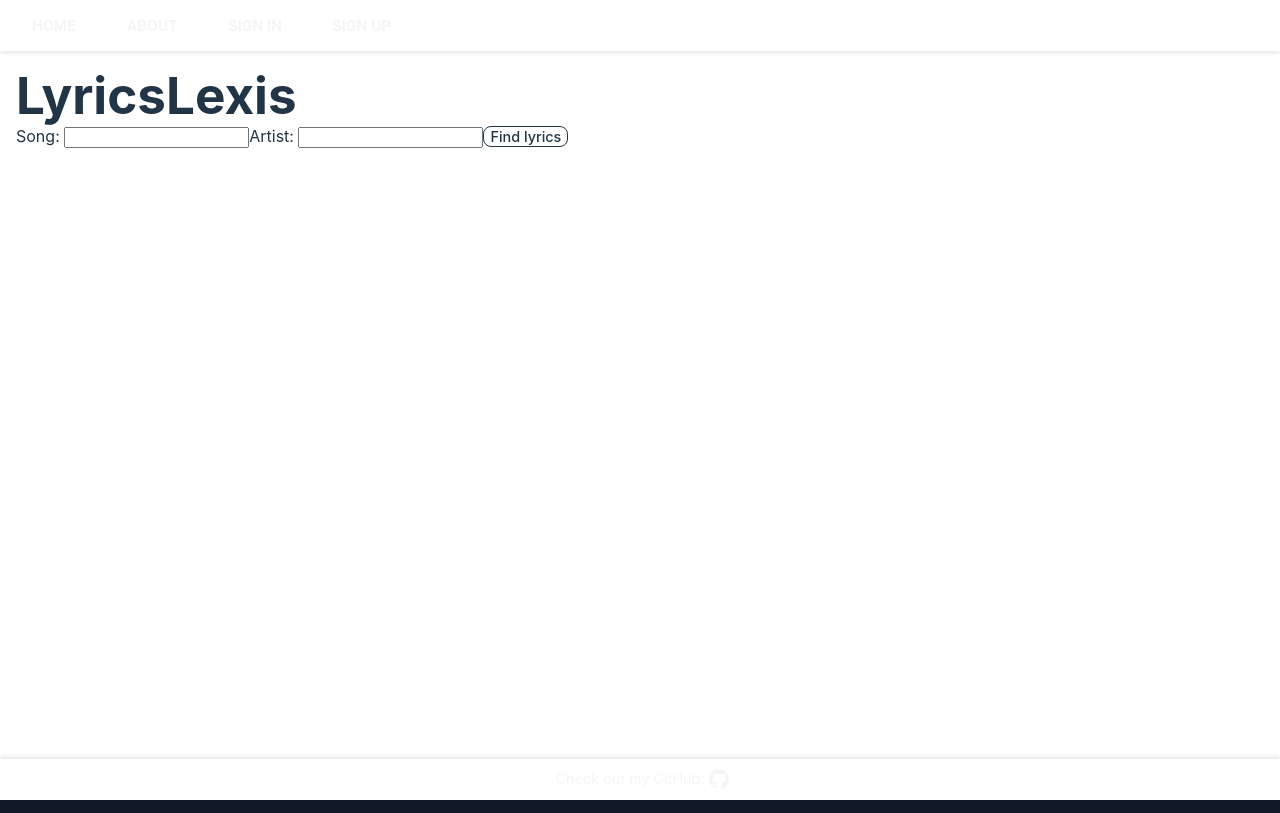
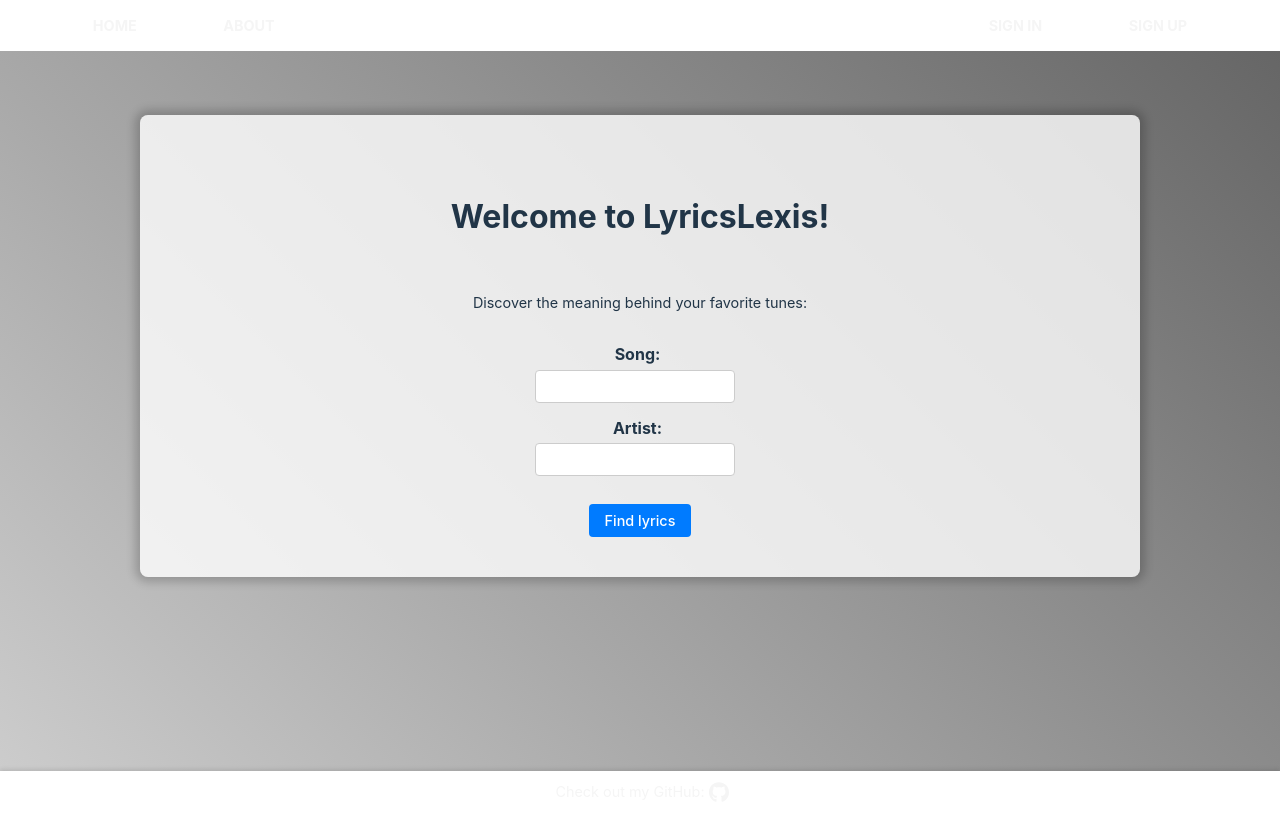
Before and after one commit to Mahyar-98/lyricsLexis-react, a React (Vite) app: page / in a window 1280 px wide. Built offline with nearby package versions, Linux system fonts and the light colour scheme; a web font is replaced by a local one.

Commit message:
add home styles and do minor adjustments on other components

```diff
--- a/src/components/Home.tsx
+++ b/src/components/Home.tsx
@@ -1,7 +1,9 @@
+import "../styles/home.css";
 import React from "react";
 import { useEffect, useState } from "react";
 import Dictionary from "./Dictionary";
 import Lyrics from "./Lyrics";
+import { useOutletContext } from "react-router-dom";
 
 interface Song {
   title: string;
@@ -26,6 +28,7 @@ const Home = () => {
   const [query, setQuery] = useState("");
   const [song, setSong] = useState<Song | null>(null);
   const [word, setWord] = useState<string | null>(null);
+  const { dicOpen, setDicOpen } = useOutletContext();
 
   useEffect(() => {
     if (query) {
@@ -48,25 +51,48 @@ const Home = () => {
     setQuery((searchData.song + " " + searchData.artist).trim());
   };
 
+  const handleBackToSearch = () => {
+    setSong(null);
+    setWord(null);
+  };
+
   return (
-    <>
-      <h1>LyricsLexis</h1>
-      <form action="#" method="GET" onSubmit={handleSearch}>
-        <label htmlFor="song">Song: </label>
-        <input type="text" name="song" onChange={handleInputChange} />
-        <label htmlFor="artist">Artist: </label>
-        <input type="text" name="artist" onChange={handleInputChange} />
-        <button>Find lyrics</button>
-      </form>
-      <div>
+    <div className="home">
+      {song && (
+        <div className="back-to-search">
+          <button onClick={handleBackToSearch}>Back to search</button>
+        </div>
+      )}
+      <div className="home_container">
         {song && song.lyrics ? (
-          <Lyrics song={song} setWord={setWord} />
+          <>
+            <Lyrics song={song} setWord={setWord} />
+          </>
         ) : song && song.error ? (
-          <p>Sorry! We couldn't find the song</p>
-        ) : null}
+          <>
+            <p>Sorry! We couldn't find the song</p>
+          </>
+        ) : (
+          <div>
+            <h1 className="page-title">Welcome to LyricsLexis!</h1>
+            <p className="home_description">
+              Discover the meaning behind your favorite tunes:
+            </p>
+            <form action="#" method="GET" onSubmit={handleSearch}>
+              <label htmlFor="song">Song: </label>
+              <input type="text" name="song" onChange={handleInputChange} />
+              <label htmlFor="artist">Artist: </label>
+              <input type="text" name="artist" onChange={handleInputChange} />
+              <button className="form-button">Find lyrics</button>
+            </form>
+          </div>
+        )}
       </div>
-      {word ? <Dictionary word={word} /> : null}
-    </>
+      {word && dicOpen ? <Dictionary word={word} /> : null}
+      {dicOpen && (
+        <div className="overlay" onClick={() => setDicOpen(false)}></div>
+      )}
+    </div>
   );
 };
 
--- a/src/components/Layout.tsx
+++ b/src/components/Layout.tsx
@@ -14,6 +14,7 @@ interface Word {
 const Layout = () => {
   const [loading, setLoading] = useState(false);
   const [navOpen, setNavOpen] = useState(false);
+  const [dicOpen, setDicOpen] = useState(false);
   const [session, setSession] = useState<Session | null>(null);
   const [allSavedWords, setAllSavedWords] = useState([]);
   const [updateTrigger, setUpdateTrigger] = useState(false);
@@ -114,17 +115,18 @@ const Layout = () => {
               <li>
                 <Link to="/about">about</Link>
               </li>
+            </ul>
             {!session ? (
-                <>
+              <ul>
                 <li>
                   <Link to="/signin">sign in</Link>
                 </li>
                 <li>
                   <Link to="/signup">sign up</Link>
                 </li>
-                </>
+              </ul>
             ) : (
-                <>
+              <ul>
                 <li>
                   <Link to="/library">library</Link>
                 </li>
@@ -133,9 +135,8 @@ const Layout = () => {
                     sign out
                   </a>
                 </li>
-                </>
+              </ul>
             )}
-            </ul>
           </nav>
         </div>
       </header>
@@ -237,6 +238,8 @@ const Layout = () => {
               setSession,
               allSavedWords,
               setAllSavedWords,
+              dicOpen,
+              setDicOpen,
               setUpdateTrigger,
             }}
           />
--- a/src/components/Lyrics.tsx
+++ b/src/components/Lyrics.tsx
@@ -1,3 +1,4 @@
+import "../styles/lyrics.css";
 import React, { useState, useEffect } from "react";
 import { Link, useOutletContext } from "react-router-dom";
 
@@ -30,7 +31,7 @@ interface LyricsProps {
 const Lyrics: React.FC<LyricsProps> = ({ song, setWord }) => {
   const [isSongSaved, setIsSongSaved] = useState(false);
   const [songSavedWords, setSongSavedWords] = useState<Word[]>([]);
-  const { session, allSavedWords } = useOutletContext();
+  const { session, allSavedWords, setDicOpen } = useOutletContext();
 
   useEffect(() => {
     if (session && song && song.lyrics) {
@@ -73,7 +74,7 @@ const Lyrics: React.FC<LyricsProps> = ({ song, setWord }) => {
         words.forEach((word) => {
           // Find the word object in allSavedWords array by matching the word
           const foundWord = allSavedWords.find(
-            (savedWord: Word) => savedWord.word === word,
+            (savedWord: Word) => savedWord.word === word.toLowerCase(),
           );
 
           // If the word object is found and not already included in savedWordsInLyrics, add it
@@ -87,6 +88,10 @@ const Lyrics: React.FC<LyricsProps> = ({ song, setWord }) => {
       setSongSavedWords(savedWordsInLyrics);
     }
   }, [song, session, allSavedWords]);
+
+  useEffect(() => {
+    console.log(songSavedWords);
+  }, [songSavedWords]);
 
   const handleSaveSong = async (song: Song) => {
     try {
@@ -138,19 +143,20 @@ const Lyrics: React.FC<LyricsProps> = ({ song, setWord }) => {
       );
 
       if (response.ok) {
-        console.log("Song unsaved successfully!");
+        console.log("Song removed successfully!");
         setIsSongSaved(false);
       } else {
-        console.log("Failed to unsave song:", response.statusText);
+        console.log("Failed to remove song:", response.statusText);
         // Show some error message to the user
       }
     } catch (error) {
-      console.error("Error unsaving song:", error);
+      console.error("Error removing song:", error);
       // Handle the error (e.g., show an error message to the user)
     }
   };
 
   const handleWordClick = (word: string) => {
+    setDicOpen(true);
     fetch("https://api.dictionaryapi.dev/api/v2/entries/en/" + word)
       .then((res) => res.json())
       .then((data) => console.log(data));
@@ -159,22 +165,54 @@ const Lyrics: React.FC<LyricsProps> = ({ song, setWord }) => {
 
   return (
     <>
-      <div>
-        here are the words you have saved from this song:
-        {songSavedWords.map((w) => (
-          <p key={w.word}>{w.word}</p>
-        ))}
-      </div>
-      {session && isSongSaved ? (
-        <button onClick={() => handleUnsaveSong(song)}>unsave song</button>
-      ) : (
-        <button onClick={() => handleSaveSong(song)}>save song</button>
-      )}
-      {song.title + " by " + song.author}
+      <div className="song-info">
         <img
           src={song.thumbnail.genius}
           alt={song.title + " track cover by " + song.author}
         />
+        <div className="song-info-right">
+          <div className="song-info-right-top">
+            <div>
+              <b>Artist: </b>
+              {song.author}
+            </div>
+            <div>
+              <b>Title: </b>
+              {song.title}
+            </div>
+            {session && songSavedWords.length > 0 && (
+              <div>
+                <b>Saved Words: </b>
+                {songSavedWords.map((savedWord, index) => {
+                  const isLearned = savedWord ? savedWord.learned : false;
+                  return (
+                    <React.Fragment key={index}>
+                      <span
+                        className={"saved" + (isLearned ? " learned" : "")}
+                        onClick={() => handleWordClick(savedWord.word)}
+                      >
+                        {savedWord.word}
+                      </span>
+                      {index !== songSavedWords.length - 1 && ", "}
+                    </React.Fragment>
+                  );
+                })}
+              </div>
+            )}
+          </div>
+          <div className="save-unsave">
+            {session && isSongSaved ? (
+              <button onClick={() => handleUnsaveSong(song)}>
+                Remove Song
+              </button>
+            ) : (
+              <button onClick={() => handleSaveSong(song)}>Save Song</button>
+            )}
+          </div>
+        </div>
+      </div>
+      <div className="lyrics">
+        <b>Lyrics: </b>
         {song.lyrics
           .split(/\n\n/) // Split based on consecutive line breaks
           .map((piece: string, index: number) => (
@@ -187,7 +225,8 @@ const Lyrics: React.FC<LyricsProps> = ({ song, setWord }) => {
                       const isWord = /\b[\w'-]+\b/.test(segment.trim());
                       const savedWord = songSavedWords.find(
                         (savedWord) =>
-                        savedWord.word.toLowerCase() === segment.toLowerCase(),
+                          savedWord.word.toLowerCase() ===
+                          segment.toLowerCase(),
                       );
                       const isSaved = savedWord ? true : false;
                       const isLearned = savedWord ? savedWord.learned : false;
@@ -214,9 +253,12 @@ const Lyrics: React.FC<LyricsProps> = ({ song, setWord }) => {
           ))}
         <p>...</p>
         <p>
-        Wanna delve deeper into the Dictionary? Check out the lyrics on{" "}
-        <Link to={song.links.genius}>Genius</Link>
+          Wanna delve deeper? Check out the annotations on{" "}
+          <Link to={song.links.genius}>
+            <b>Genius</b>
+          </Link>
         </p>
+      </div>
     </>
   );
 };
--- a/src/styles/home.css
+++ b/src/styles/home.css
@@ -0,0 +1,74 @@
+.home {
+  min-height: 80vh;
+  margin-top: 3em;
+}
+
+.home_container {
+  margin-top: 200em;
+  max-width: 1000px;
+  width: 95%;
+  margin: 0 auto;
+  padding: 20px;
+  background-color: rgba(255, 255, 255, 0.8);
+  border-radius: 8px; /* Adjust border radius as needed */
+  box-shadow: 0 0 10px 5px rgba(0, 0, 0, 0.2);
+}
+
+h1.page-title {
+  text-align: center;
+  font-size: 2rem;
+  margin-bottom: 20px;
+  margin-top: 2em;
+}
+
+p.home_description {
+  margin-top: 4em;
+  margin-bottom: 2em;
+  text-align: center;
+}
+
+form {
+  display: flex;
+  flex-direction: column;
+  align-items: center;
+  margin-bottom: 20px;
+}
+
+label {
+  font-weight: bold;
+  margin-right: 5px;
+  margin-bottom: 0.2em;
+}
+
+input[type="text"] {
+  padding: 8px;
+  margin-right: 10px;
+  margin-bottom: 1em;
+  border: 1px solid #ccc;
+  border-radius: 4px;
+  width: 200px;
+}
+
+button.form-button {
+  margin-top: 1em;
+  padding: 8px 16px;
+  background-color: #007bff;
+  color: #fff;
+  border: none;
+  border-radius: 4px;
+  cursor: pointer;
+  transition: background-color 0.3s;
+}
+
+button:hover {
+  background-color: #0056b3;
+}
+
+div.back-to-search {
+  max-width: 1100px;
+  width: 95%;
+  display: flex;
+  justify-content: flex-end;
+  margin-bottom: 1em;
+  margin-top: -2em;
+}
--- a/src/styles/layout.css
+++ b/src/styles/layout.css
@@ -125,6 +125,7 @@ header .nav {
 main {
   flex-grow: 1;
   padding: 1rem;
+  background: linear-gradient(45deg, #cccccc, #999999, #666666);
 }
 
 main .loading {
@@ -141,7 +142,6 @@ footer {
   font-size: 0.7rem;
   width: 100%;
   text-align: center;
-  margin-top: 4em;
   padding: 0.5em;
 }
 
@@ -178,13 +178,16 @@ footer svg {
   }
 
   header .nav {
+    margin: 0 auto;
+    width: 90%;
     display: flex;
+    justify-content: space-between;
   }
 
   header nav ul {
     display: flex;
     list-style-type: none;
-    gap: 3.5em;
+    gap: 6em;
     padding-left: 0;
     margin: 0;
     font-size: 0.9rem;
--- /dev/null
+++ b/src/styles/lyrics.css
@@ -0,0 +1,66 @@
+.song-info {
+  text-align: center;
+  padding-top: 1em;
+}
+
+.song-info > img {
+  width: 100%;
+  max-width: 300px;
+  border: 2px solid rgb(85, 85, 85);
+}
+
+div.song-info-right {
+  text-align: center;
+}
+
+div.song-info-right-top > div {
+  margin-top: 1em;
+}
+
+.save-unsave {
+  margin-top: 1em;
+}
+
+.lyrics {
+  margin-top: 2em;
+  text-align: center;
+}
+
+.lyricsWord {
+  background-color: rgba(0, 0, 0, 0.05);
+  cursor: pointer;
+}
+.lyricsWord:hover {
+  opacity: 0.9;
+}
+
+.saved {
+  background-color: yellow;
+}
+
+.learned {
+  background-color: rgb(169, 238, 169);
+}
+
+@media (min-width: 750px) {
+  .song-info {
+    display: flex;
+    justify-content: center;
+    gap: 5%;
+    margin: 0 1em;
+  }
+
+  .song-info-right {
+    display: flex;
+    flex-direction: column;
+    justify-content: space-between;
+    align-items: flex-start;
+    gap: 1em;
+  }
+
+  .song-info-right-top {
+    display: flex;
+    flex-direction: column;
+    align-items: flex-start;
+  }
+}
```
Lines whose indentation alone changed are shown as unchanged.
